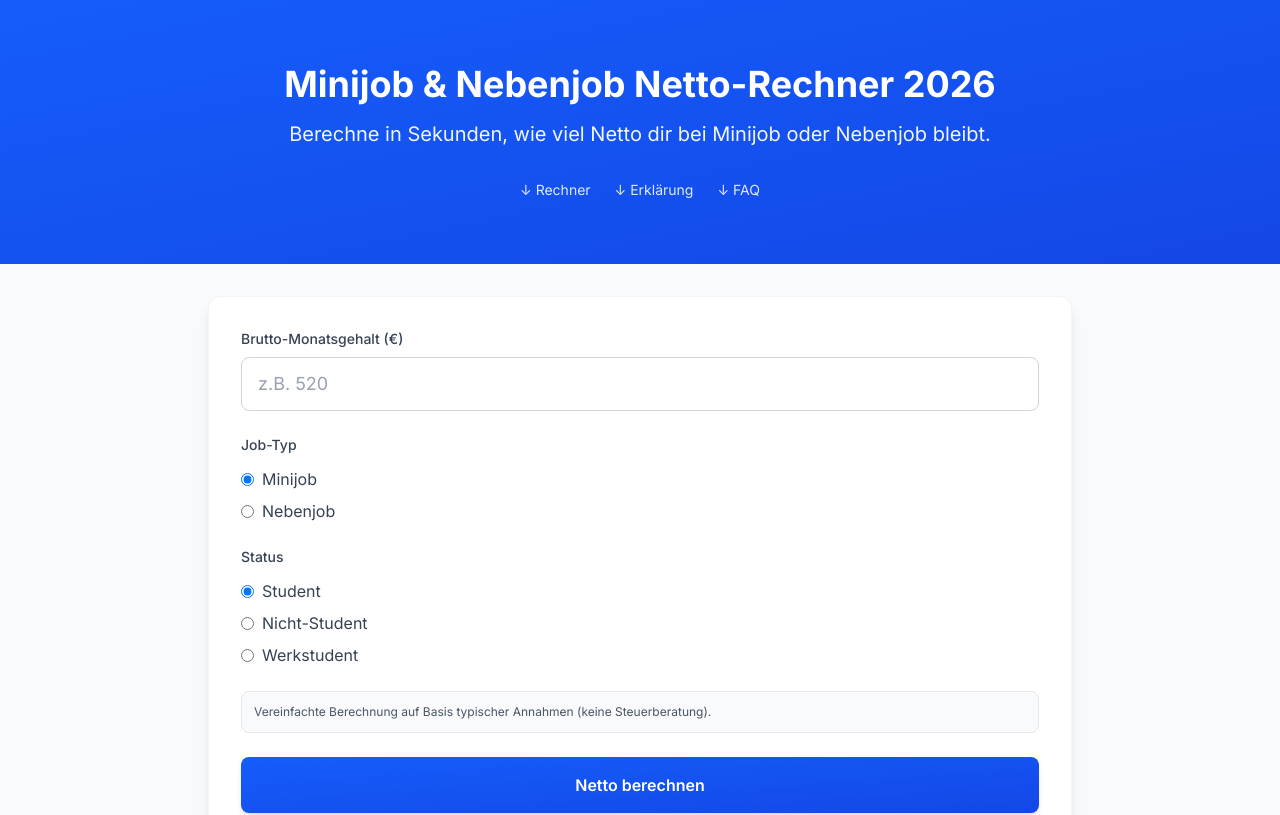
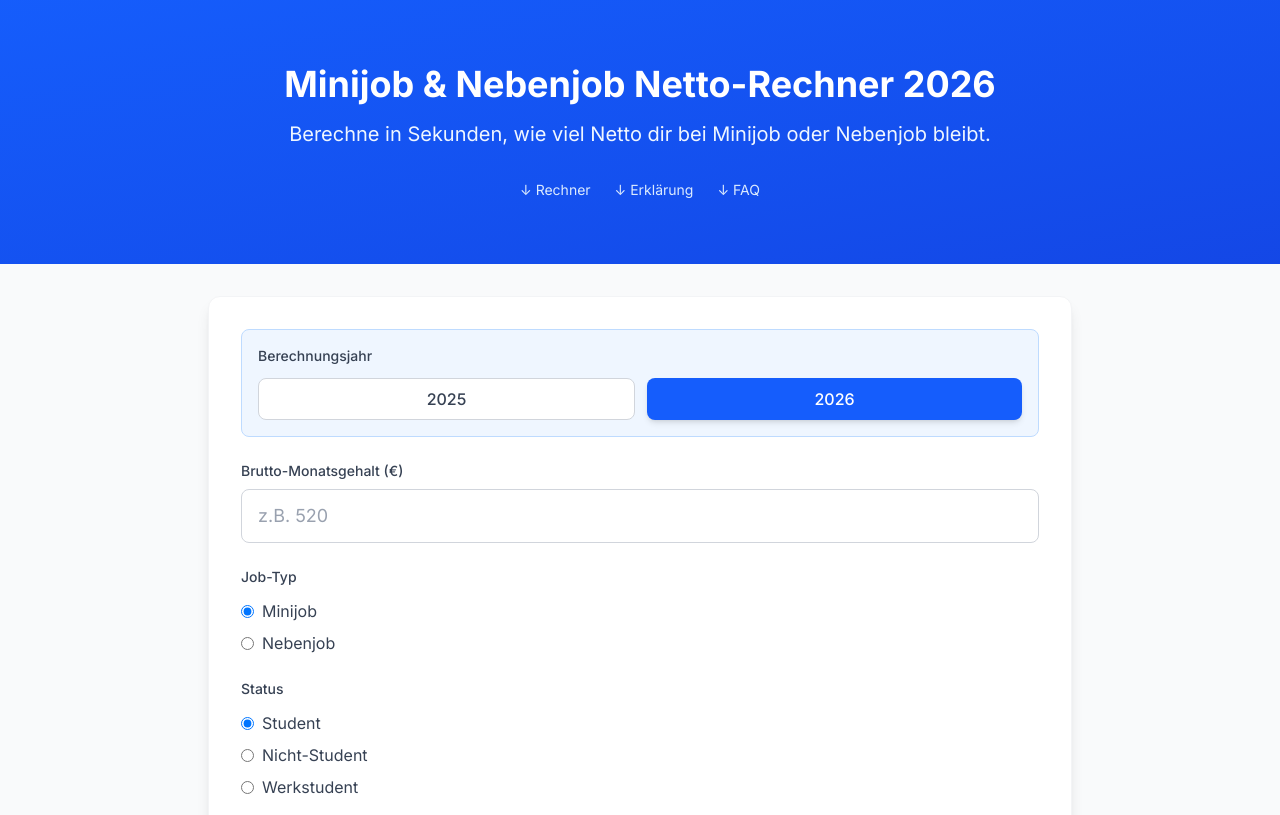
Before and after one commit to Mohdaasif97/salcal, a Next.js app: page / in a window 1280 px wide. Shown: the top 815 px of the page. Built offline with nearby package versions, Linux system fonts and the light colour scheme.

Commit message:
Update MiniJobRechner.tsx

```diff
--- a/components/MiniJobRechner.tsx
+++ b/components/MiniJobRechner.tsx
@@ -5,6 +5,7 @@ import { ChevronDown, ChevronUp, Info, AlertCircle } from 'lucide-react'
 
 export default function MiniJobRechner() {
   const currentYear = new Date().getFullYear()
+  const [selectedYear, setSelectedYear] = useState(currentYear)
   const [bruttoMonat, setBruttoMonat] = useState('')
   const [jobTyp, setJobTyp] = useState('minijob')
   const [status, setStatus] = useState('student')
@@ -23,9 +24,21 @@ export default function MiniJobRechner() {
   const [activeFaq, setActiveFaq] = useState<number | null>(null)
   const [error, setError] = useState('')
 
+  // Year-specific limits
+  const getMinijobLimit = (year: number) => {
+    const limits: { [key: number]: number } = {
+      2025: 556,
+      2026: 556, // Update this when official 2026 limit is announced
+    }
+    return limits[year] || 556
+  }
+
+  const minijobLimit = getMinijobLimit(selectedYear)
+  const availableYears = [2025, 2026]
+
   React.useEffect(() => {
     setError('')
-  }, [jobTyp, status, hauptjob])
+  }, [jobTyp, status, hauptjob, selectedYear])
 
   const berechneNetto = () => {
 
@@ -36,8 +49,8 @@ export default function MiniJobRechner() {
       return
     }
 
-    if (jobTyp === 'minijob' && brutto > 556) {
-      setError('Ein Minijob darf 556 € pro Monat nicht überschreiten.')
+    if (jobTyp === 'minijob' && brutto > minijobLimit) {
+      setError(`Ein Minijob darf ${minijobLimit} € pro Monat nicht überschreiten (Stand ${selectedYear}).`)
       setResult(null)
       return
     }
@@ -53,7 +66,7 @@ export default function MiniJobRechner() {
       netto = brutto
     } else {
       if (hauptjob === 'ja') {
-        if (status === 'werkstudent' && brutto <= 556) {
+        if (status === 'werkstudent' && brutto <= minijobLimit) {
           sozialversicherung = 0
           steuer = brutto * 0.14
         } else {
@@ -62,10 +75,10 @@ export default function MiniJobRechner() {
         }
         netto = brutto - sozialversicherung - steuer
       } else {
-        if (status === 'werkstudent' && brutto <= 556) {
+        if (status === 'werkstudent' && brutto <= minijobLimit) {
           sozialversicherung = brutto * 0.095
           steuer = Math.max(0, (brutto - 1200) * 0.14)
-        } else if (status === 'student' && brutto <= 556) {
+        } else if (status === 'student' && brutto <= minijobLimit) {
           sozialversicherung = 0
           steuer = 0
         } else {
@@ -105,7 +118,7 @@ export default function MiniJobRechner() {
     },
     {
       q: 'Ist der Rechner aktuell?',
-      a: 'Der Rechner basiert auf den aktuellen gesetzlichen Regelungen für 2025. Steuerliche Sonderfälle werden vereinfacht dargestellt. Für eine verbindliche Auskunft wenden Sie sich an einen Steuerberater.'
+      a: 'Der Rechner basiert auf den aktuellen gesetzlichen Regelungen. Sie können zwischen den Jahren 2025 und 2026 wählen. Steuerliche Sonderfälle werden vereinfacht dargestellt. Für eine verbindliche Auskunft wenden Sie sich an einen Steuerberater.'
     }
   ]
 
@@ -113,10 +126,10 @@ export default function MiniJobRechner() {
     <div className="min-h-screen bg-gray-50">
       <main>
         {/* Hero Section */}
-        <div className="bg-linear-to-br from-blue-600 to-blue-700">
+        <div className="bg-gradient-to-br from-blue-600 to-blue-700">
           <div className="max-w-4xl mx-auto px-4 py-16 text-center">
             <h1 className="text-4xl font-bold text-white mb-4">
-              Minijob & Nebenjob Netto-Rechner {currentYear}
+              Minijob & Nebenjob Netto-Rechner {selectedYear}
             </h1>
             <p className="text-xl text-blue-50 mb-8">
               Berechne in Sekunden, wie viel Netto dir bei Minijob oder Nebenjob bleibt.
@@ -134,6 +147,28 @@ export default function MiniJobRechner() {
         <div className="max-w-4xl mx-auto px-4 py-8">
           <section id="rechner" className="bg-white rounded-xl shadow-lg border border-gray-100 p-8 mb-8 hover:shadow-xl transition-shadow duration-300">
             <div className="space-y-6">
+              {/* Year Selector */}
+              <div className="bg-blue-50 border border-blue-200 rounded-lg p-4">
+                <label className="block text-sm font-medium text-gray-700 mb-3">
+                  Berechnungsjahr
+                </label>
+                <div className="flex gap-3">
+                  {availableYears.map((year) => (
+                    <button
+                      key={year}
+                      onClick={() => setSelectedYear(year)}
+                      className={`flex-1 py-2 px-4 rounded-lg font-medium transition-all duration-200 ${
+                        selectedYear === year
+                          ? 'bg-blue-600 text-white shadow-md'
+                          : 'bg-white text-gray-700 border border-gray-300 hover:border-blue-400'
+                      }`}
+                    >
+                      {year}
+                    </button>
+                  ))}
+                </div>
+              </div>
+
               <div>
                 <label htmlFor="brutto-input" className="block text-sm font-medium text-gray-700 mb-2">
                   Brutto-Monatsgehalt (€)
@@ -260,7 +295,7 @@ export default function MiniJobRechner() {
               <button
                 onClick={berechneNetto}
                 aria-label="Netto berechnen"
-                className="w-full bg-linear-to-br from-blue-600 to-blue-700 text-white py-4 px-6 rounded-lg font-semibold hover:from-blue-700 hover:to-blue-800 transform hover:scale-[1.02] transition-all duration-200 shadow-md hover:shadow-lg"
+                className="w-full bg-gradient-to-br from-blue-600 to-blue-700 text-white py-4 px-6 rounded-lg font-semibold hover:from-blue-700 hover:to-blue-800 transform hover:scale-[1.02] transition-all duration-200 shadow-md hover:shadow-lg"
               >
                 Netto berechnen
               </button>
@@ -268,7 +303,7 @@ export default function MiniJobRechner() {
 
             {result && (
               <div className="mt-8 pt-8 border-t border-gray-200">
-                <div className="bg-linear-to-br from-blue-50 to-blue-100 border-2 border-blue-300 rounded-xl p-8 shadow-inner">
+                <div className="bg-gradient-to-br from-blue-50 to-blue-100 border-2 border-blue-300 rounded-xl p-8 shadow-inner">
 
                   <div className="mb-4 inline-flex items-center gap-2 bg-yellow-100 text-yellow-800 text-xs font-medium px-3 py-1 rounded-full">
                     <Info size={14} />
```
